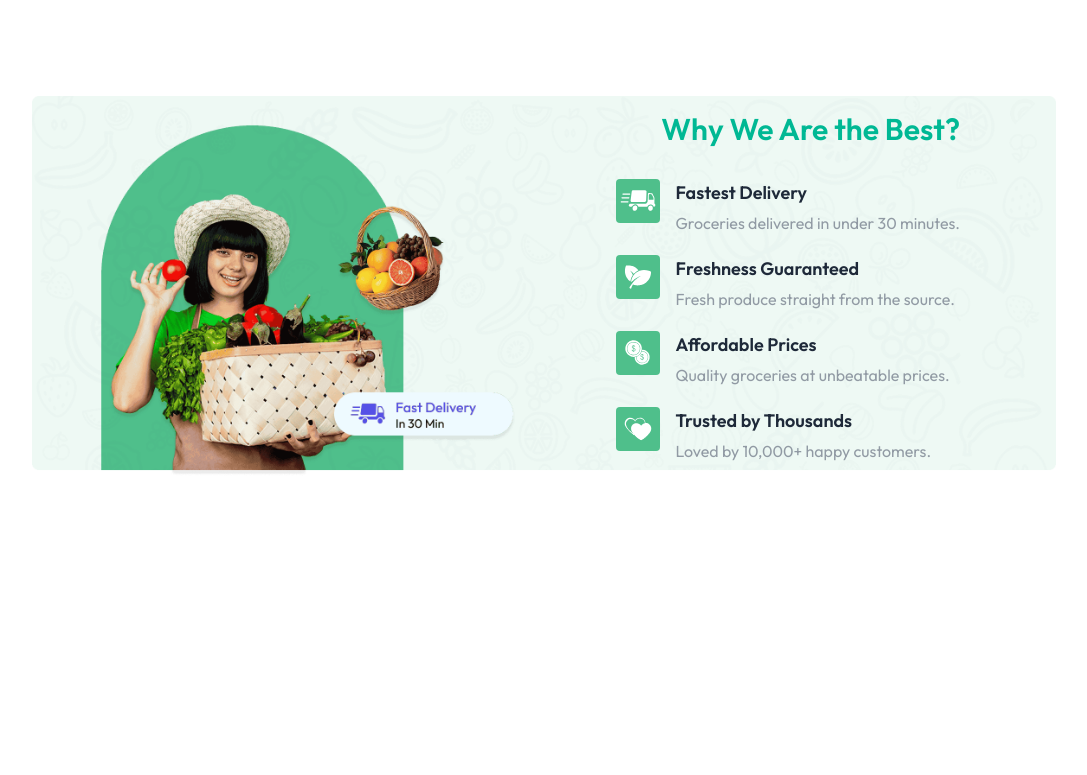
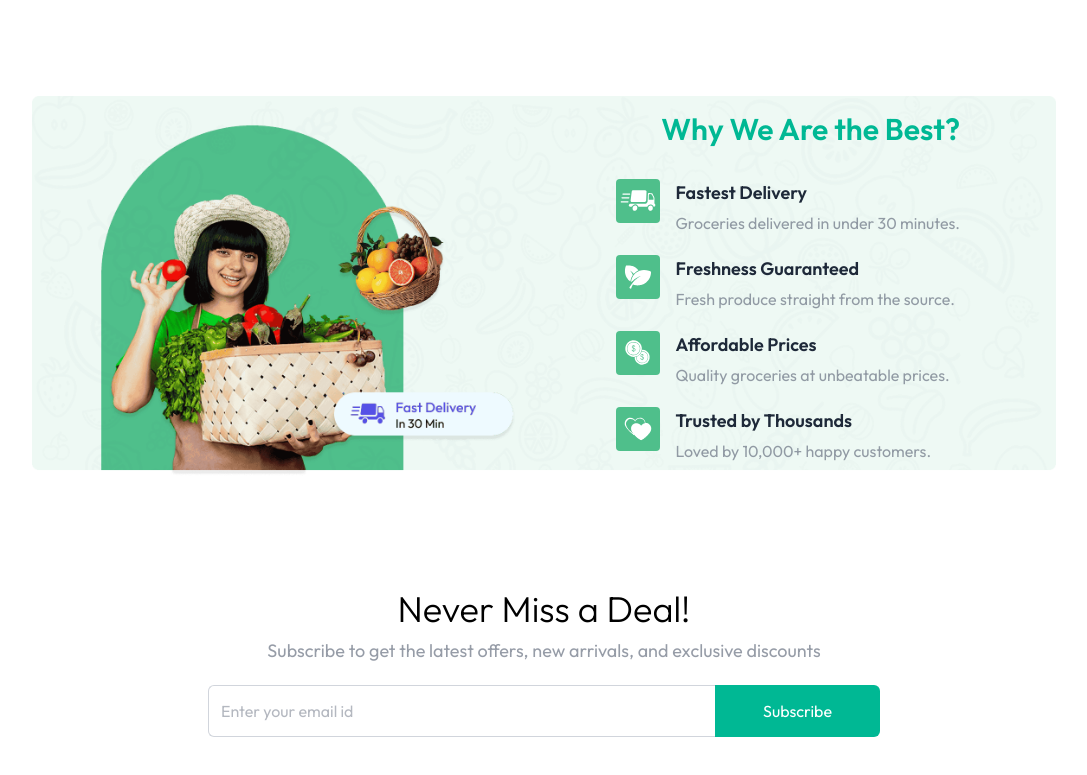
Before and after one commit to Slim-coder20/greenCart-, a React (Vite) app in the folder client/: page / in a window 1280 px wide. Shown: the part 1502-2277 px from the top of the page, without its empty margins (96-1183 px from the left). Before the commit the page ends 1979 px from the top, so only its background shows below. Built offline with nearby package versions, Linux system fonts and the light colour scheme.

Commit message:
Feat: ceration du comosant NewsLetter.jsx

```diff
--- a/client/package.json
+++ b/client/package.json
@@ -13,6 +13,7 @@
     "@tailwindcss/vite": "^4.1.18",
     "react": "^19.2.0",
     "react-dom": "^19.2.0",
+    "react-hook-form": "^7.71.1",
     "react-hot-toast": "^2.6.0",
     "react-router-dom": "^7.12.0",
     "tailwindcss": "^4.1.18"
--- /dev/null
+++ b/client/src/components/NewsLetter.jsx
@@ -0,0 +1,29 @@
+import React from "react";
+
+const NewsLetter = () => {
+  return (
+    <div className="flex flex-col items-center justify-center text-center space-y-2 mt-24 pb-14">
+      <h1 className="md:text-4xl text-2xl font-light mt-4">Never Miss a Deal!</h1>
+      <p className="md:text-lg text-gray-500/70 pb-8">
+        Subscribe to get the latest offers, new arrivals, and exclusive
+        discounts
+      </p>
+      <form className="flex items-center justify-between max-w-2xl w-full md:h-13 h-12">
+        <input
+          className="border border-gray-300 rounded-md h-full border-r-0 outline-none w-full rounded-r-none px-3 text-gray-500 mb-10"
+          type="text"
+          placeholder="Enter your email id"
+          required
+        />
+        <button
+          type="submit"
+          className="md:px-12 px-8 h-full text-white bg-primary hover:bg-primary-dull transition-all cursor-pointer rounded-md rounded-l-none mb-10"
+        >
+          Subscribe
+        </button>
+      </form>
+    </div>
+  );
+};
+
+export default NewsLetter;
--- a/client/src/pages/Home.jsx
+++ b/client/src/pages/Home.jsx
@@ -3,6 +3,7 @@
 import Categories from "../components/Categories";
 import BestSeller from "../components/BestSeller";
 import BottomBanner from "../components/BottomBanner";
+import NewsLetter from "../components/NewsLetter";
 
 const Home = () => {
   return (
@@ -10,7 +11,8 @@
       <MainBanner />
       <Categories />
       <BestSeller />
-      <BottomBanner/>
+      <BottomBanner />
+      <NewsLetter />
     </div>
   );
 };
```
Also changed, not shown: 1 other file (tests, documents, lock files or other folders).
